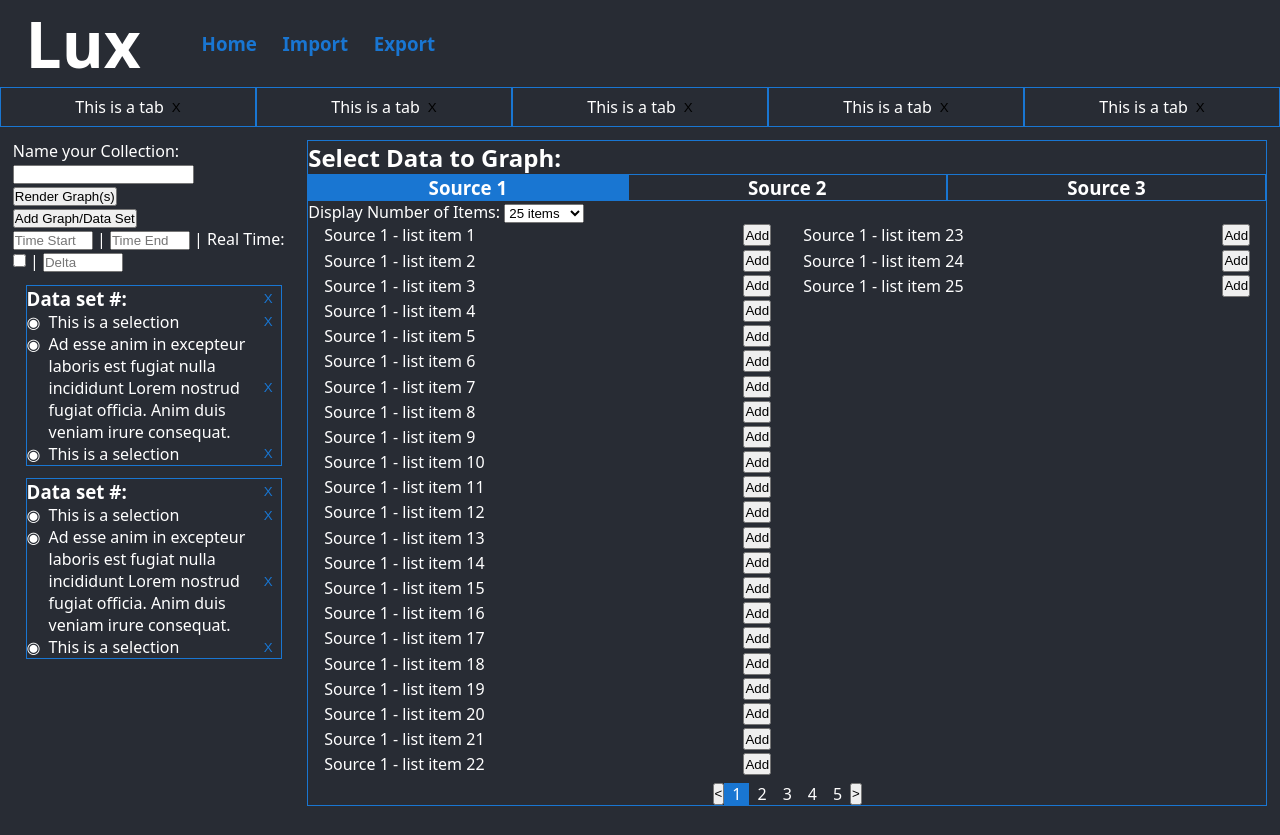
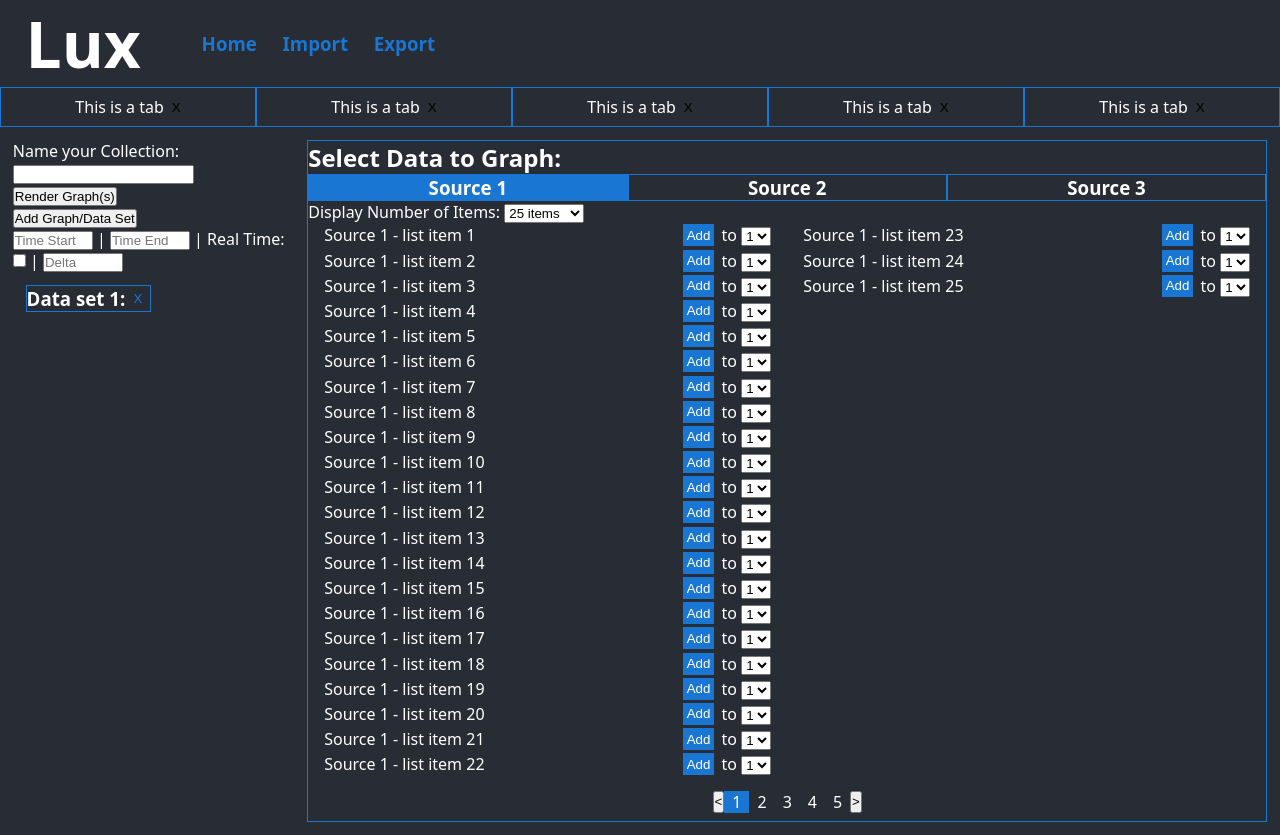
Before and after one commit to killingsworth-kristen/lux-frontend, a React (Create React App) app: page / in a window 1280 px wide. Built offline with nearby package versions, Linux system fonts and the light colour scheme.

Commit message:
pagination affects list numbers

```diff
--- a/src/App.css
+++ b/src/App.css
@@ -1,7 +1,7 @@
 :root {
   --dark-gray: #282c34;
-  /* --lighter-gray: #3c4047; */
-  --lighter-gray: #2e3036;
+  --lighter-gray: #3c4047;
+  /* --lighter-gray: #2e3036; */
   --blue: #1976d2;
 }
 
--- a/src/components/DataSet.js
+++ b/src/components/DataSet.js
@@ -1,18 +1,18 @@
 import React from 'react';
 import './style/DataSet.css';
 
-export default function DataSet () {
+export default function DataSet ({dataSetCount}) {
 // seperate out ul/li into seperate component (map through props)
 // read state of graphs and count up each time new one is added (replace # with int)
     return (
         <>
         <div className='data-set'>
             <div className='data-set-title'>
-                <h3>Data set #:</h3>
+                <h3>Data set {dataSetCount}:</h3>
                 <button className='data-set-delete'>X</button>
             </div>
             <div className='data-set-selections'>
-                <ul className='data-set-ul'>
+                {/* <ul className='data-set-ul'>
                     <li className='data-set-li'>
                         <div className='data-set-li-item'>
                             <div className='data-set-text-container'>
@@ -40,7 +40,7 @@ export default function DataSet () {
                             <button className='data-set-close'>X</button>
                         </div>
                     </li>
-                </ul>
+                </ul> */}
             </div>
         </div>
         </>
--- a/src/components/DataSetSelector.js
+++ b/src/components/DataSetSelector.js
@@ -2,14 +2,15 @@ import React, {useState} from 'react'
 import './style/DataSetSelector.css'
 
 
-export default function DataSetSelector () {
+export default function DataSetSelector (dataSetArr) {
     // state declarations
     const [displayItems, setDisplayItems] = useState('25 items')
     const [source, setSource] = useState(1)
     const [currentPage, setCurrentPage] = useState(1)
+    const [dataSetOption, setDataSetOption] = useState(1)
 
     // global variables
-    const options = [
+    const displayOptions = [
         {
             key: 1,
             label: '25 items',
@@ -31,13 +32,36 @@ export default function DataSetSelector () {
             value: '100 items'
         },
     ]
+    let dataSetOptions = []
+    for (let i=0; i<dataSetArr.dataSetArr.length; i++) {
+        dataSetOptions.push(
+            {
+                key: `dataSetOption${dataSetArr.dataSetArr[i].dataSetCount}`,
+                label: dataSetArr.dataSetArr[i].dataSetCount,
+                value: dataSetArr.dataSetArr[i].dataSetCount,
+            }
+        )
+    }
+
     const listArr = []
 
+
     // functions
+
+    // source change function
+    const handleSourceChange = (e) => {
+        const sourceNum = e.target.textContent.split(' ')[1]
+        console.log(sourceNum)
+        setSource(parseInt(sourceNum))
+        console.log('source changed')
+    }
+
+    // display number of items functions
     const makeListArr = () => {
+        console.log(`makeListArr called`)
         const displayNum = displayItems.split(' ')[0]
         for (let i = 0; i < displayNum; i++) {
-            listArr.push({key: `${source}-${i}`, element: `Source ${source} - list item ${i+1}`})
+                listArr.push({key: `${source}-${i}`, element: `Source ${source} - list item ${(currentPage*parseInt(displayNum)-parseInt(displayNum))+1+i}`})
         }
     }
 
@@ -46,13 +70,16 @@ export default function DataSetSelector () {
         setDisplayItems(e.target.value)
     }
 
-    const handleSourceChange = (e) => {
-        const sourceNum = e.target.textContent.split(' ')[1]
-        console.log(sourceNum)
-        setSource(parseInt(sourceNum))
-        console.log('source changed')
+    // add data selector to data set
+    const handleDataSetSelection = (e) => {
+        setDataSetOption(e.target.value)
     }
 
+    const handleAddSelector = () => {
+
+    }
+
+    // pagination functions
     const handlePageBack = () => {
         let newPage = currentPage - 1
         if (newPage === 0) {
@@ -89,7 +116,7 @@ export default function DataSetSelector () {
             <form className='display-num-items-form'>
                 <label htmlFor='display-num-items'>Display Number of Items: </label>
                 <select name='display-num-items' onChange={handleDisplayItems} value={displayItems}>
-                    {options.map((option)=>
+                    {displayOptions.map((option)=>
                         <option key={option.key} value={option.value}>{option.label}</option>
                     )}
                 </select>
@@ -100,7 +127,15 @@ export default function DataSetSelector () {
                     {listArr.map((li)=>
                         <div key={`${li.key}-div`} className='list-item-div' >
                             <li key={li.key} className='list-item'>{li.element}</li>
-                            <button className='list-item-button'>Add</button>
+                            <button className='list-item-button' onClick={handleAddSelector}>Add</button>
+                            <form className='add-to-data-set-selection-form'>
+                                <label htmlFor='add-to-data-set-selection'> to </label>
+                                <select name='add-to-data-set-selection' onChange={handleDataSetSelection}>
+                                    {dataSetOptions.map((option)=>
+                                        <option key={option.key} value={option.value}>{option.label}</option>
+                                    )}
+                                </select>
+                            </form>
                         </div>
                     )}
                 </ul>
--- a/src/components/pages/Home.js
+++ b/src/components/pages/Home.js
@@ -1,4 +1,4 @@
-import React from 'react';
+import React, {useState} from 'react';
 import './../style/Home.css';
 
 // import components
@@ -6,6 +6,26 @@ import DataSet from './../DataSet'
 import DataSetSelector from '../DataSetSelector';
 
 export default function Home () {
+    // state declarations
+    const [dataSetCount, setDataSetCount] = useState(1)
+
+    // global variables
+    const dataSetArr = []
+
+    // functions
+
+    const handleAddDataSet = () => {
+        let newDataSetCount = dataSetCount + 1;
+        setDataSetCount(newDataSetCount)
+    }
+
+    const dataSetRender = () => {
+        for (let i = 0; i < dataSetCount; i++) {
+            dataSetArr.push({key: `dataset${i+1}`, dataSetCount: i+1})
+        }
+        console.log(dataSetArr)
+    }
+
     return (
         <div className='home-container'>
         <section className='data-sets'>
@@ -16,7 +36,7 @@ export default function Home () {
                     <button>Render Graph(s)</button>
                 </label>
             </form>
-            <button>Add Graph/Data Set</button>
+            <button onClick={handleAddDataSet}>Add Graph/Data Set</button>
             <form className='data-set-params-form'>
                 {/* what unit of time is going to be used? */}
                 <input type='text' name='start-time' id='start-time-input' placeholder='Time Start' maxLength="10"/>
@@ -27,11 +47,18 @@ export default function Home () {
                 <label htmlFor='delta-time'> | </label>
                 <input type='text' name='delta' id='delta-time' placeholder='Delta'/>
             </form>
-            <DataSet/>
-            <DataSet/>
+            {dataSetRender()}
+            {dataSetArr.map((dataSet)=>
+                <DataSet
+                    key={dataSet.key}
+                    dataSetCount={dataSet.dataSetCount}
+                />
+            )}
         </section>
         <section className='data-set-selector'>
-            <DataSetSelector/>
+            <DataSetSelector
+                dataSetArr={dataSetArr}
+            />
         </section>
         </div>
     )
--- a/src/components/style/DataSetSelector.css
+++ b/src/components/style/DataSetSelector.css
@@ -31,8 +31,24 @@
     margin: .1rem 1rem;
 }
 
+.list-item-div:hover {
+    background-color: var(--lighter-gray);
+}
+
 .list-item {
     flex-grow: 1;
+}
+
+.list-item-button {
+    background-color: var(--blue);
+    color: white;
+    border: none;
+    padding: .2rem;
+}
+
+.list-item-button:hover {
+    background-color: white;
+    color: var(--blue);
 }
 
 #source-1-ul {
@@ -44,10 +60,15 @@
     list-style: none;
 }
 
+.add-to-data-set-selection-form {
+    margin-left: .5rem;
+}
+
 /* page select */
 .page-select-div {
     display: flex;
     justify-content: center;
+    margin: .5rem;
 }
 
 .page-select {
```
